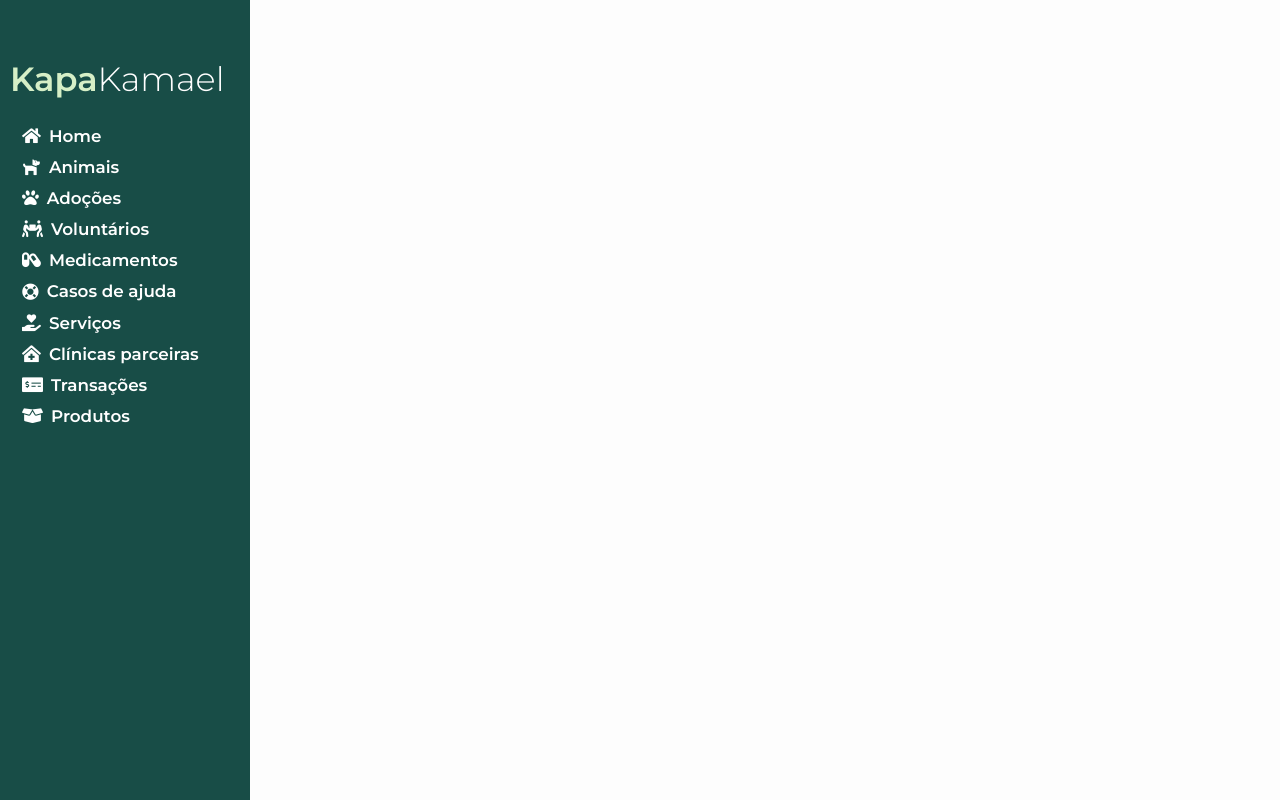
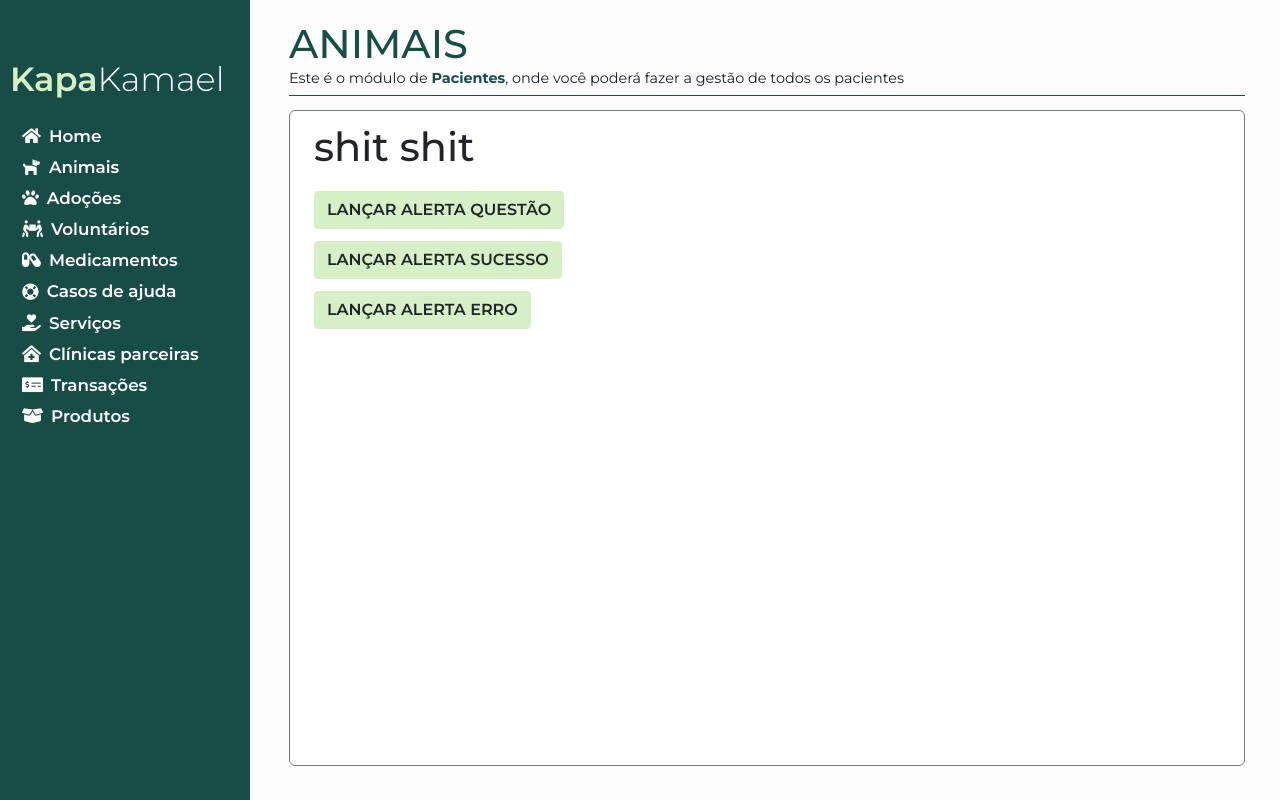
Before and after one commit to TiagoDiass/frontend-tcc, a Vue app: page /animals in a window 1280 px wide. Built offline with nearby package versions, Linux system fonts and the light colour scheme.

Commit message:
feat: add sweet alert and alert abstraction

```diff
--- a/package.json
+++ b/package.json
@@ -13,7 +13,8 @@
     "core-js": "^3.6.5",
     "vue": "^2.6.11",
     "vue-router": "^3.2.0",
-    "vuex": "^3.4.0"
+    "vuex": "^3.4.0",
+    "sweetalert2": "^9.17.1"
   },
   "devDependencies": {
     "@types/jest": "^24.0.19",
--- a/src/router/index.ts
+++ b/src/router/index.ts
@@ -10,15 +10,12 @@ const routes: Array<RouteConfig> = [
     name: 'Home',
     component: Home,
   },
-  // {
-  //   path: '/about',
-  //   name: 'About',
-  //   // route level code-splitting
-  //   // this generates a separate chunk (about.[hash].js) for this route
-  //   // which is lazy-loaded when the route is visited.
-  //   component: () =>
-  //     import(/* webpackChunkName: "about" */ '../views/About.vue'),
-  // },
+  {
+    path: '/animals',
+    name: 'Animals',
+    component: () =>
+      import(/* webpackChunkName: "animals" */ '../views/Animals/Animals.vue'),
+  },
 ];
 
 const router = new VueRouter({
--- /dev/null
+++ b/src/services/alert/index.ts
@@ -0,0 +1,70 @@
+import sweetAlert, { SweetAlertResult } from 'sweetalert2';
+
+const success = (text: string): Promise<SweetAlertResult<unknown>> =>
+  sweetAlert.fire({
+    icon: 'success',
+    title: 'Sucesso',
+    text,
+  });
+
+const error = (text: string): Promise<SweetAlertResult<unknown>> =>
+  sweetAlert.fire({
+    icon: 'error',
+    title: 'Ops...',
+    text,
+  });
+
+type AlertInfoParams = {
+  title: string;
+  text: string;
+};
+
+const info = ({
+  text,
+  title,
+}: AlertInfoParams): Promise<SweetAlertResult<unknown>> =>
+  sweetAlert.fire({
+    icon: 'info',
+    title,
+    text,
+  });
+
+type AlertQuestionParams = {
+  text: string;
+  title?: string;
+  focusCancelButton?: boolean;
+  cancelButtonText?: string;
+  confirmButtonText?: string;
+};
+
+const question = async ({
+  text,
+  title = 'Tem certeza?',
+  cancelButtonText = 'Cancelar',
+  focusCancelButton = true,
+  confirmButtonText = 'OK',
+}: AlertQuestionParams): Promise<{ answer: 'yes' | 'no' }> => {
+  const result = await sweetAlert.fire({
+    icon: 'warning',
+    title,
+    text,
+    showCancelButton: true,
+    cancelButtonText,
+    cancelButtonColor: 'var(--danger)',
+    focusCancel: focusCancelButton,
+    confirmButtonText,
+  });
+
+  return {
+    answer: result.value ? 'yes' : 'no',
+  };
+};
+
+const alert = {
+  success,
+  error,
+  info,
+  question,
+};
+
+export default alert;
--- a/src/styles/globals.scss
+++ b/src/styles/globals.scss
@@ -1,7 +1,7 @@
 /* SCSS modules */
 @import 'theme.scss';
 @import 'bootstrap.scss';
-@import 'bootstrap_overwrite.scss';
+@import 'overwrites.scss';
 @import 'animations.scss';
 @import 'view.scss';
 
--- a/src/styles/bootstrap_overwrite.scss
+++ b/src/styles/overwrites.scss
@@ -30,3 +30,11 @@
     }
   }
 }
+
+.text-bold {
+  font-weight: bold;
+}
+
+.swal2-actions {
+  flex-direction: row-reverse;
+}
--- /dev/null
+++ b/src/views/Animals/Animals.vue
@@ -0,0 +1,59 @@
+<template>
+  <div class="animals view">
+    <div class="view-header">
+      <h1>Animais</h1>
+
+      <p>
+        Este é o módulo de
+        <span class="text-primary text-bold">Pacientes</span>, onde você poderá
+        fazer a gestão de todos os pacientes
+      </p>
+    </div>
+
+    <div class="view-content d-flex flex-column" style="row-gap: 12px">
+      <h1>shit shit</h1>
+      <button class="btn btn-info" @click="launchAlert1">
+        lançar alerta questão
+      </button>
+      <button class="btn btn-info" @click="launchAlert2">
+        lançar alerta sucesso
+      </button>
+      <button class="btn btn-info" @click="launchAlert3">
+        lançar alerta erro
+      </button>
+    </div>
+  </div>
+</template>
+
+<script lang="ts">
+import Vue from 'vue';
+// import swal from 'sweetalert2';
+import alert from '@/services/alert';
+
+export default Vue.extend({
+  methods: {
+    async launchAlert1() {
+      const { answer } = await alert.question({
+        text: 'Após deletar um paciente, os dados dele não poderão ser recuperados',
+        focusCancelButton: false,
+      });
+
+      if (answer === 'yes') {
+        alert.success('Deletado');
+      } else {
+        alert.info({ title: 'Tudo bem', text: 'Não foi deletado' });
+      }
+    },
+
+    launchAlert2() {
+      alert.success('SUCESSO MEU QUERIDOOOO');
+    },
+
+    launchAlert3() {
+      alert.error('Deu ruim meu compatriota');
+    },
+  },
+});
+</script>
+
+<style></style>
```
Also changed, not shown: 1 other file (tests, documents, lock files or other folders).
